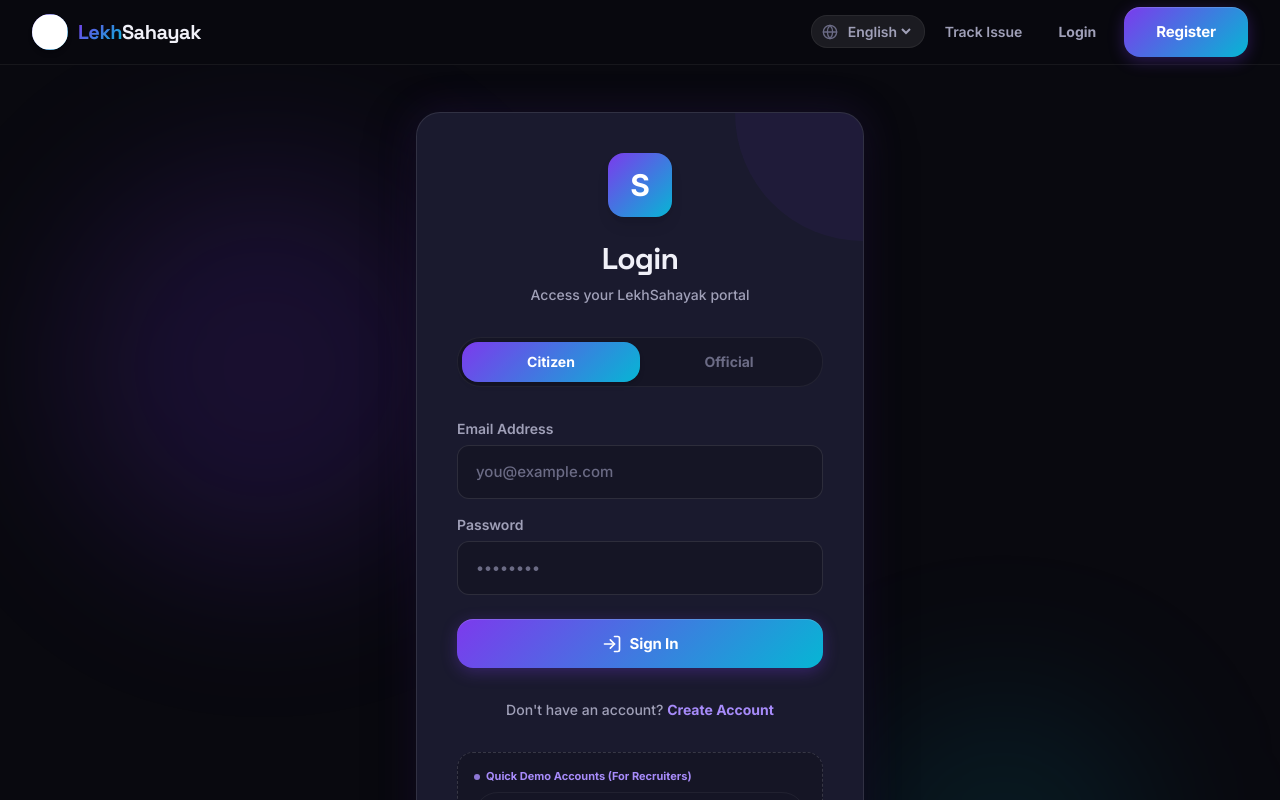
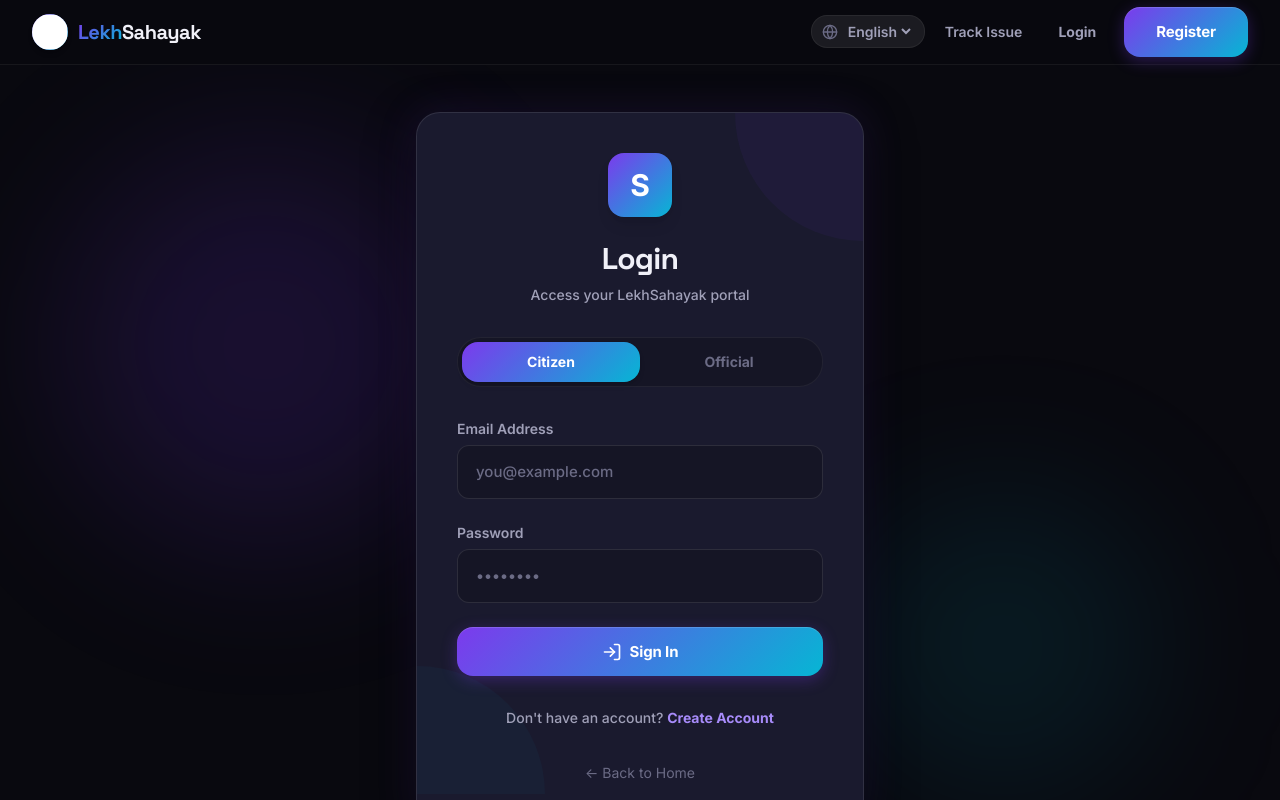
Before and after one commit to rishiku786/LekhSahayak, a React (Vite) app in the folder frontend/: page /login in a window 1280 px wide. Shown: the top 800 px of the page. Built offline with nearby package versions, Linux system fonts and the light colour scheme.

Commit message:
feat: restrict recruiter demo credentials card to official login tab and add unique key props to avoid autofill contamination

```diff
--- a/frontend/src/pages/LoginPage.jsx
+++ b/frontend/src/pages/LoginPage.jsx
@@ -114,10 +114,10 @@
         )}
 
         <form onSubmit={handleLogin} className="mt-8 space-y-6 relative z-10">
-          <div className="space-y-4">
             <div>
               <label className="block text-sm font-semibold mb-1.5" style={{ color: 'var(--text-secondary)' }}>{t('auth.email')}</label>
               <input
+                key={isCitizen ? 'citizen-email' : 'official-email'}
                 type="email"
                 value={email}
                 onChange={(e) => setEmail(e.target.value)}
@@ -129,6 +129,7 @@
             <div>
               <label className="block text-sm font-semibold mb-1.5" style={{ color: 'var(--text-secondary)' }}>{t('auth.password')}</label>
               <input
+                key={isCitizen ? 'citizen-password' : 'official-password'}
                 type="password"
                 value={password}
                 onChange={(e) => setPassword(e.target.value)}
@@ -136,7 +137,6 @@
                 placeholder="••••••••"
                 required
               />
-            </div>
             </div>
 
           <motion.button
@@ -167,6 +167,7 @@
         )}
 
         {/* Recruiter Quick Demo Login Helper */}
+        {!isCitizen && (
           <div className="mt-6 p-4 rounded-2xl relative z-10 text-xs text-left animate-fade-in" style={{ background: 'var(--bg-surface)', border: '1px dashed var(--border-strong)' }}>
             <p className="font-bold mb-2 flex items-center" style={{ color: 'var(--text-accent)', fontSize: '11px' }}>
               <span className="w-1.5 h-1.5 rounded-full bg-brand-400 mr-1.5 animate-pulse" />
@@ -211,6 +212,7 @@
               </button>
             </div>
           </div>
+        )}
 
         <div className="text-center mt-4 relative z-10">
           <Link to="/" className="text-sm transition hover:text-brand-400" style={{ color: 'var(--text-muted)' }}>
```
Lines whose indentation alone changed are shown as unchanged.
